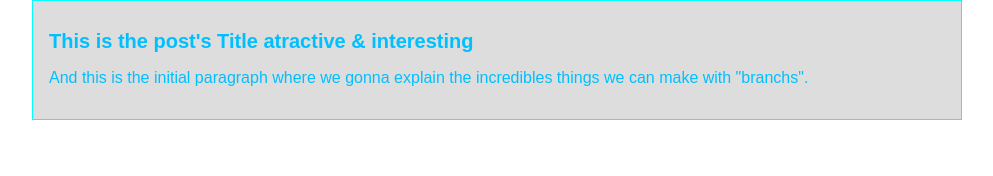
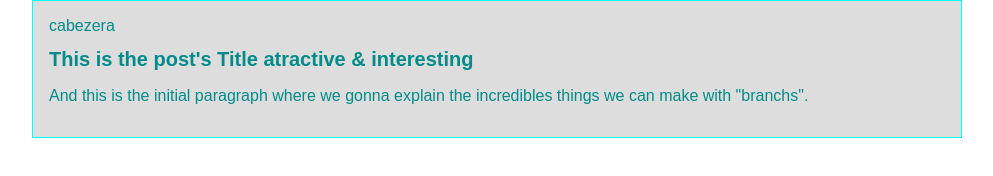
Before and after one commit to crizy182/CursoGit2019, a plain HTML site: page index.html in a window 1280 px wide. Shown: the whole page, without its empty margins (143-1136 px from the left). Drawn offline with Linux system fonts and the light colour scheme.

Commit message:
Header's initial structure

```diff
--- a/css/estilos.css
+++ b/css/estilos.css
@@ -1,5 +1,5 @@
 body{
-    color: deepskyblue;
+    color: darkcyan;
     text-align: left;
     font-family: Arial, Helvetica, sans-serif;
     font-size: 16px;
--- a/index.html
+++ b/index.html
@@ -10,6 +10,7 @@
 
 <body>
     <div id="container">
+        <div id="header">cabezera</div>
         <div id="post">
             <h1>This is the post's Title atractive & interesting </h1>
             <p>And this is the initial paragraph where we gonna explain the incredibles things
```
